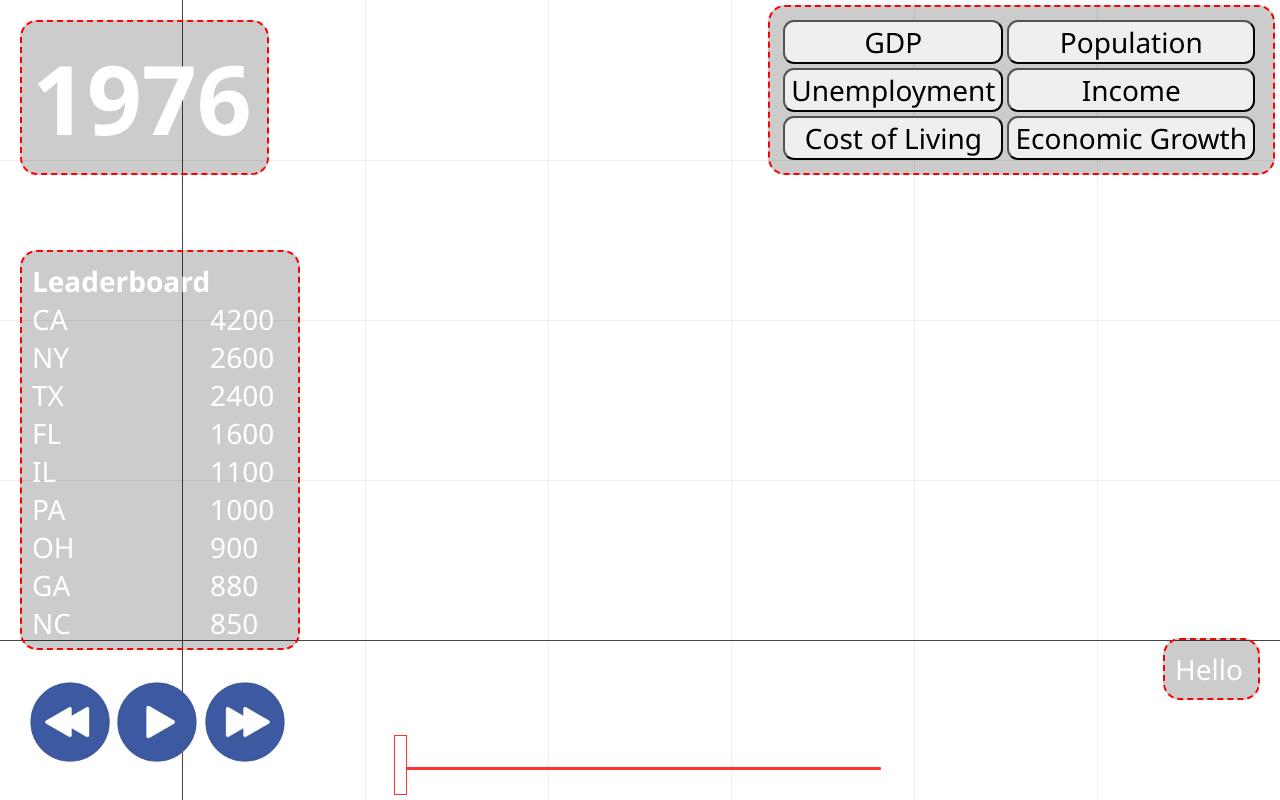
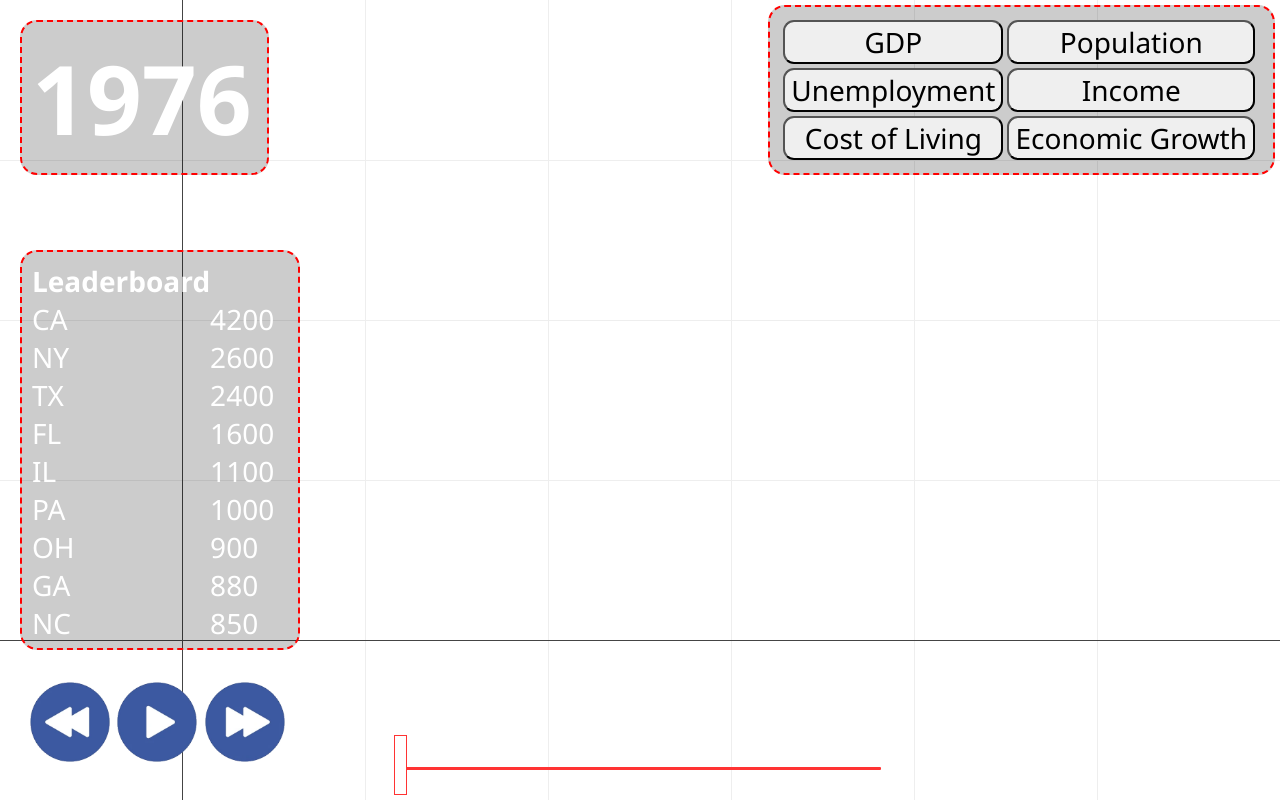
Before and after one commit to MattWockenfuss/Economic-Dashboard, a FastAPI app: page /home in a window 1280 px wide. Run offline with FastAPI, Linux system fonts and the light colour scheme; some libraries are stand-ins or nearby versions.

Commit message:
last minute

```diff
--- a/templates/index.html
+++ b/templates/index.html
@@ -39,9 +39,6 @@
                 <button class="nobackground" id="forward"><img src="/static/images/forward.png"></button>
 
             </div>
-            <div class="overlay" id="forecast">
-                Hello
-            </div>
             <div class="overlay" id="mapmode">
                 <table>
                     <tr>
```
